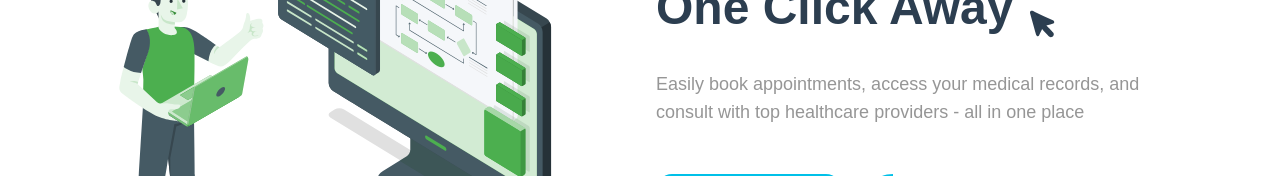
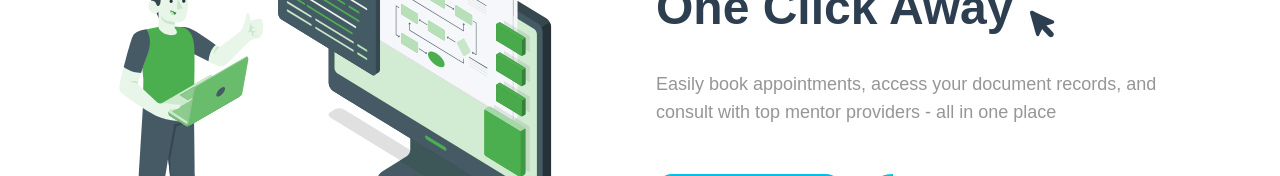
Before and after one commit to Naved20/dastawez-nextjs, a Next.js app: page / in a window 1280 px wide. Shown: the part 280-456 px from the top of the page. Built offline with nearby package versions, Linux system fonts and the light colour scheme.

Commit message:
change , access your medical records

```diff
--- a/src/components/Hero.js
+++ b/src/components/Hero.js
@@ -29,7 +29,7 @@ export default function Hero() {
           </div>
 
           <p className="text-lg text-[#969696] max-w-lg">
-            Easily book appointments, access your medical records, and consult with top healthcare providers - all in one place
+            Easily book appointments, access your document records, and consult with top mentor providers - all in one place
           </p>
 
           <div className="flex flex-wrap gap-4 pt-4">
```
